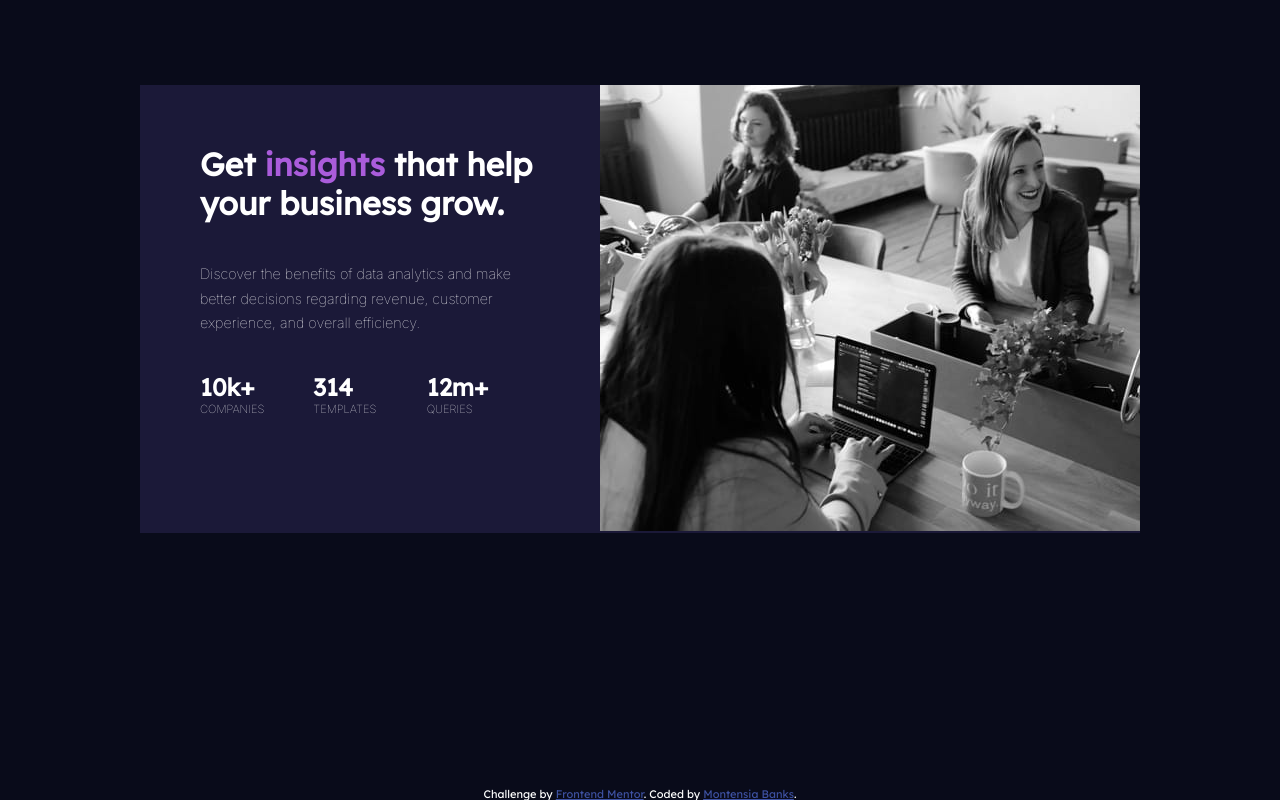
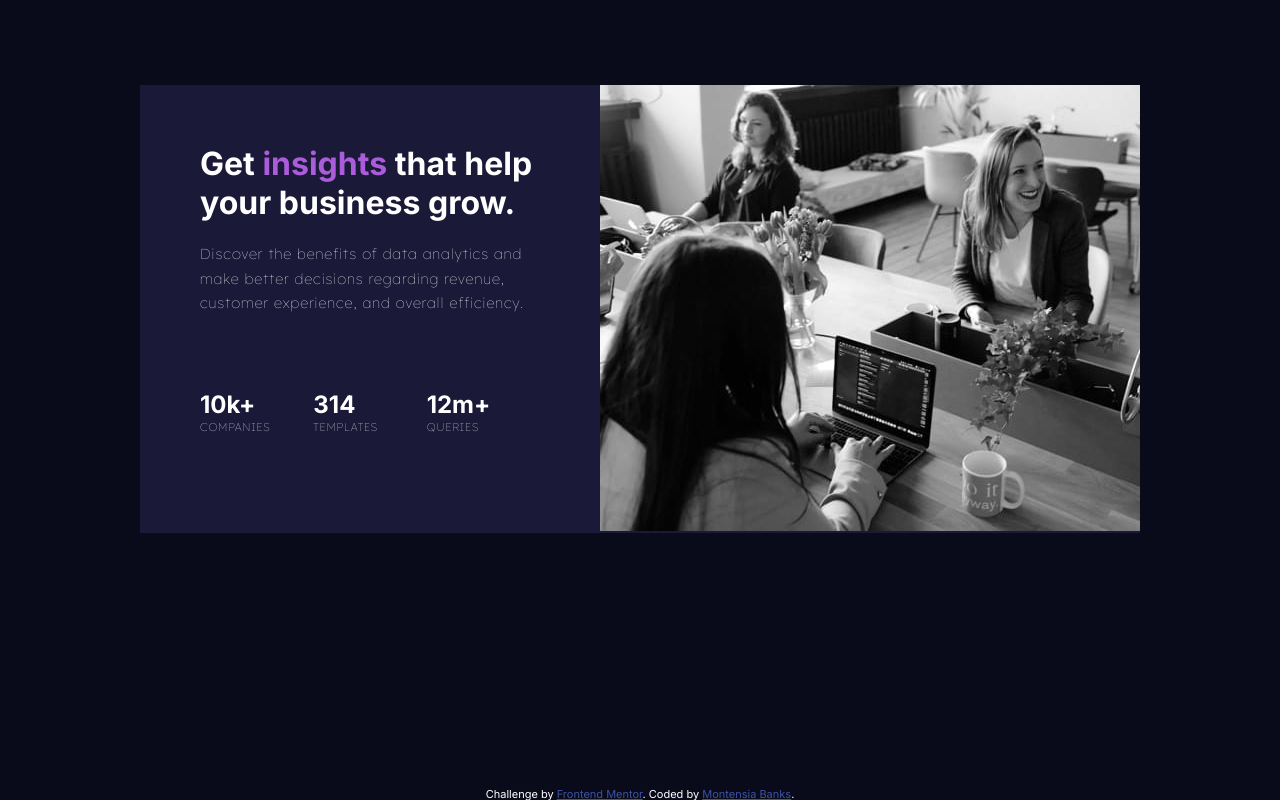
Before and after one commit to monteecode/FM--Stats-Preview-Card, a plain HTML site: page index.html in a window 1280 px wide. Drawn offline with Linux system fonts and the light colour scheme.

Commit message:
Adjusted alignment for text

```diff
--- a/design/styles.css
+++ b/design/styles.css
@@ -7,7 +7,7 @@ main {
   color: white;
   background-color: hsl(233, 47%, 7%);
   min-height: 100vh;
-  font-family: "Lexend Deca", sans-serif;
+  font-family: "Inter", sans-serif;
 }
 
 span {
@@ -21,7 +21,7 @@ img {
 h3 {
   font-size: 2em;
   font-weight: 700;
-  margin-bottom: 40px;
+  margin-bottom: 20px;
   line-height: 1.2;
 }
 
@@ -31,17 +31,18 @@ h4 {
 }
 
 p {
-  margin-top: 5px;
-  font-family: "Inter", sans-serif;
+  font-family: "Lexend Deca", sans-serif;
+  letter-spacing: 1px;
   font-size: 0.9em;
   line-height: 1.7;
   font-weight: 100;
 }
 
 small {
-  font-family: "Inter", sans-serif;
+  font-family: "Lexend Deca", sans-serif;
   font-size: 0.7em;
   font-weight: 100;
+  letter-spacing: 0.7px;
 }
 
 section {
@@ -52,6 +53,7 @@ section {
 }
 
 .card_text {
+  display: grid;
   padding: 60px;
   margin-bottom: 40px;
 }
@@ -60,6 +62,7 @@ section {
   display: grid;
   grid-template-columns: repeat(3, 1fr);
   margin-top: 40px;
+  align-self: end;
 }
 
 footer {
--- a/index.html
+++ b/index.html
@@ -18,7 +18,7 @@
       rel="stylesheet"
     />
     <link
-      href="https://fonts.googleapis.com/css2?family=Lexend+Deca&display=swap"
+      href="https://fonts.googleapis.com/css2?family=Lexend+Deca:wght@100;200;400;700&display=swap"
       rel="stylesheet"
     />
     <link rel="stylesheet" href="./design/css-reset.css" />
```
